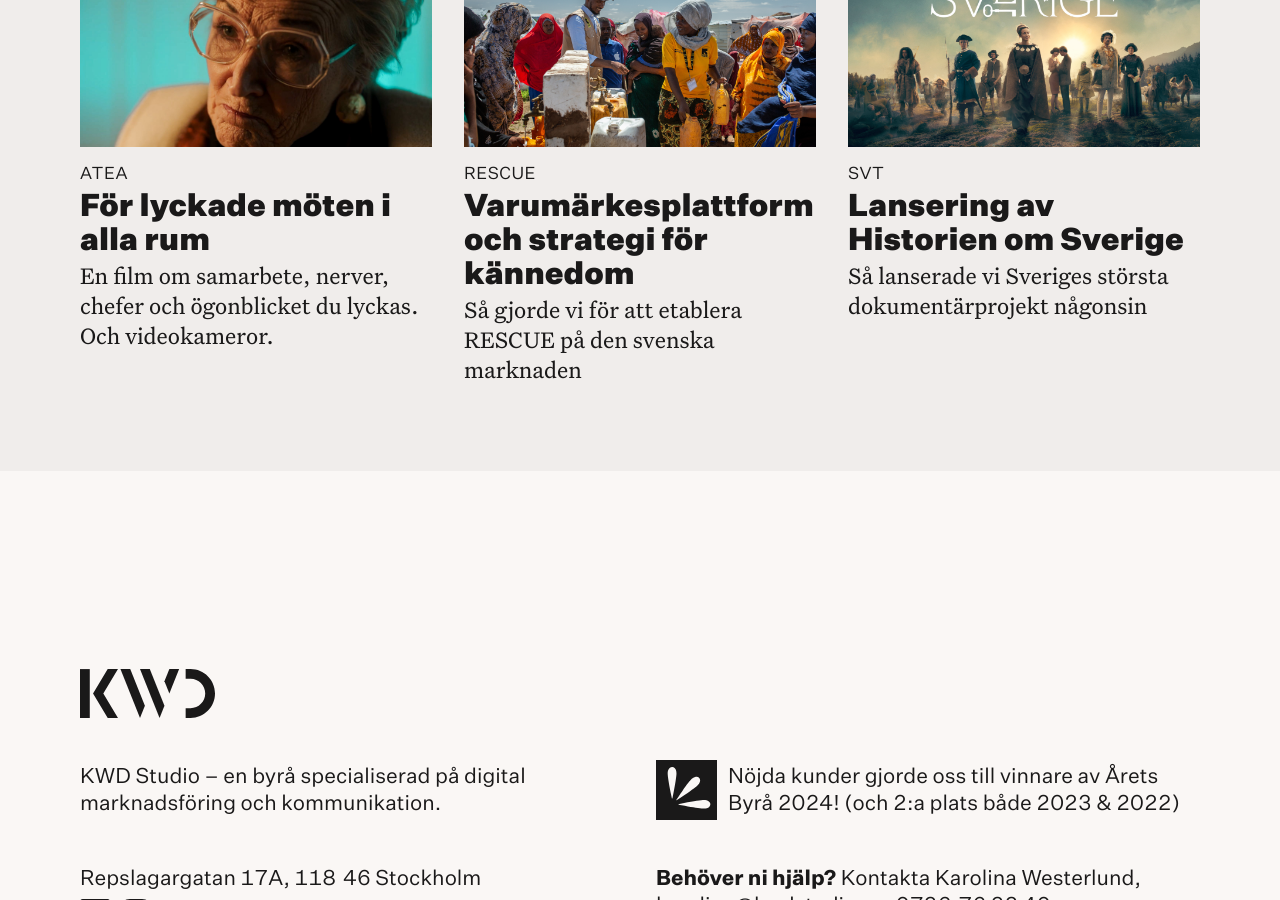
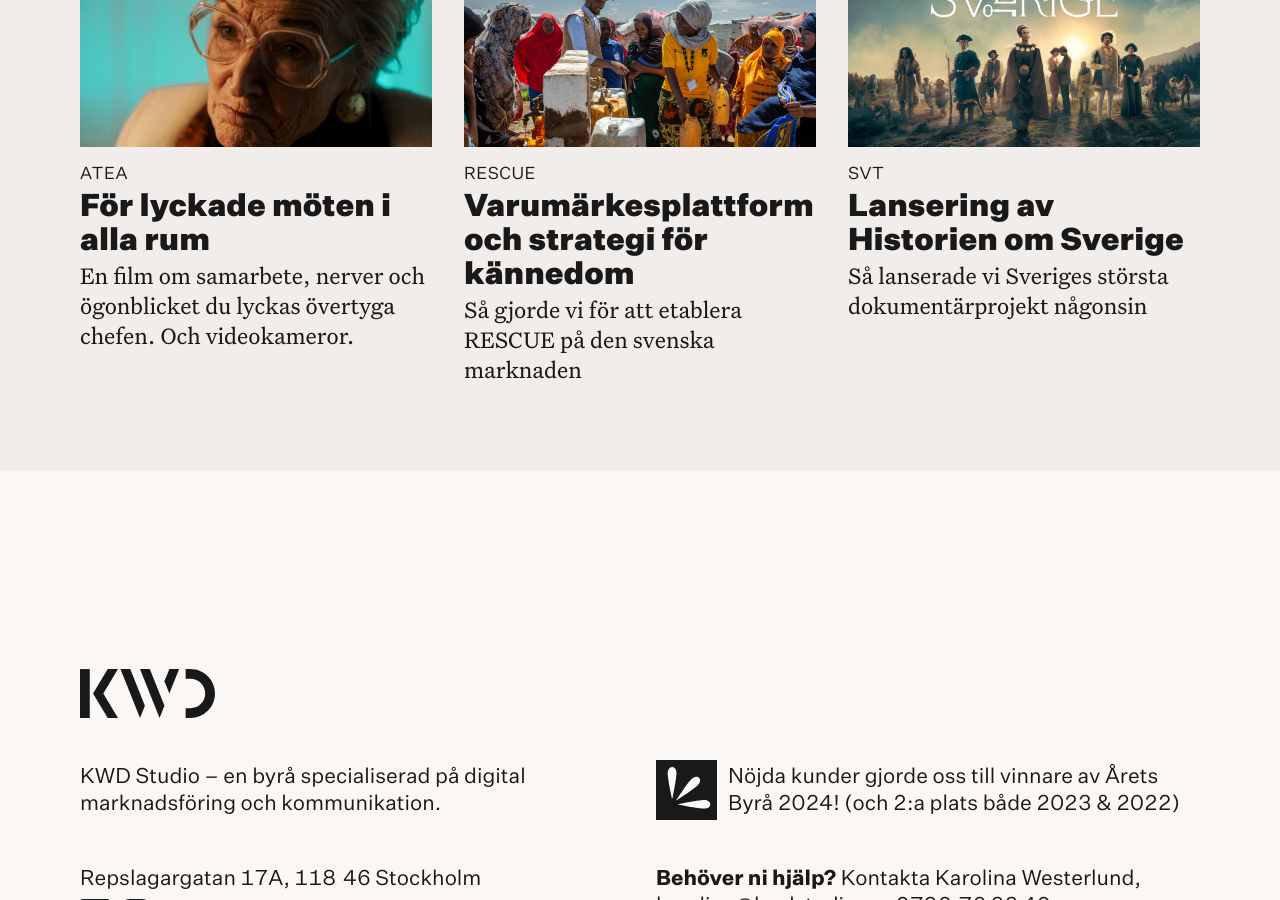
Before and after one commit to kwdstudio/kwdstudio.github.io, a Jekyll site: the page built from _cases/atea-logitech-video.md, in a window 1280 px wide and 900 px high, scrolled down 3057 px. Built offline with Jekyll 4.4.1, drawn with Linux system fonts in a browser that asks for light colours.

Commit message:
Update atea-logitech-video.md

```diff
--- a/_cases/atea-logitech-video.md
+++ b/_cases/atea-logitech-video.md
@@ -6,7 +6,7 @@ image: /images/cases/atea-logitech-video/featured.jpg
 client: Atea
 all_order: 2
 teaser_heading: Kampanj för Logitech
-teaser_body: <p>En film om samarbete, nerver, chefer och ögonblicket du lyckas. Och videokameror.</p>
+teaser_body: <p>En film om samarbete, nerver och ögonblicket du lyckas övertyga chefen. Och videokameror.</p>
 intro_heading: För lyckade möten i alla rum
 intro_lead: En film om samarbete, nerver, chefer och ögonblicket du lyckas. Och videokameror.
 ---
```
